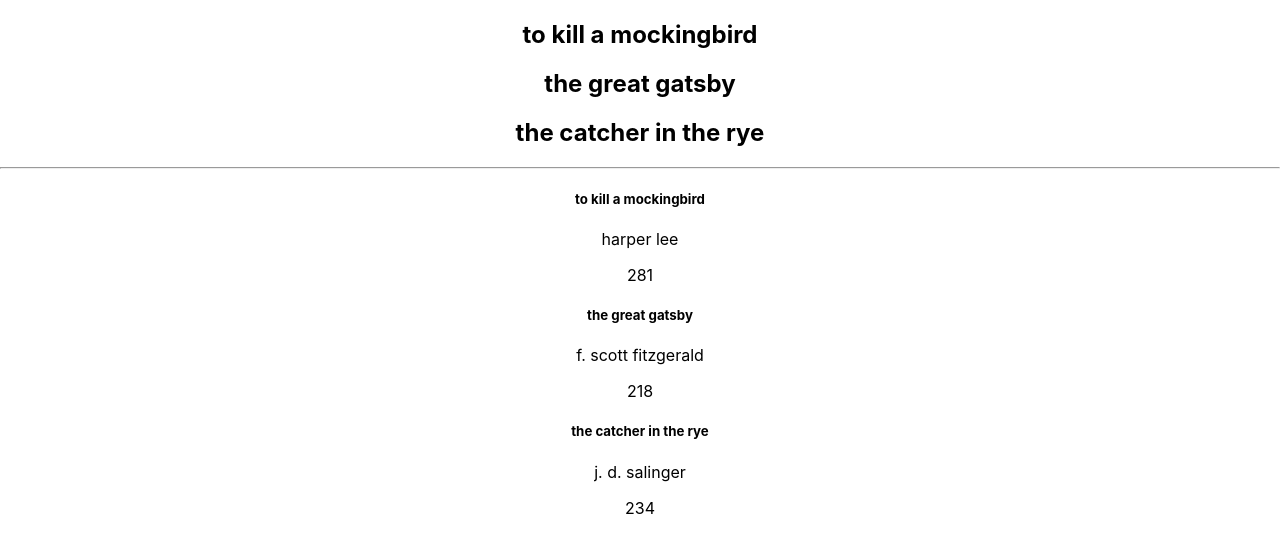
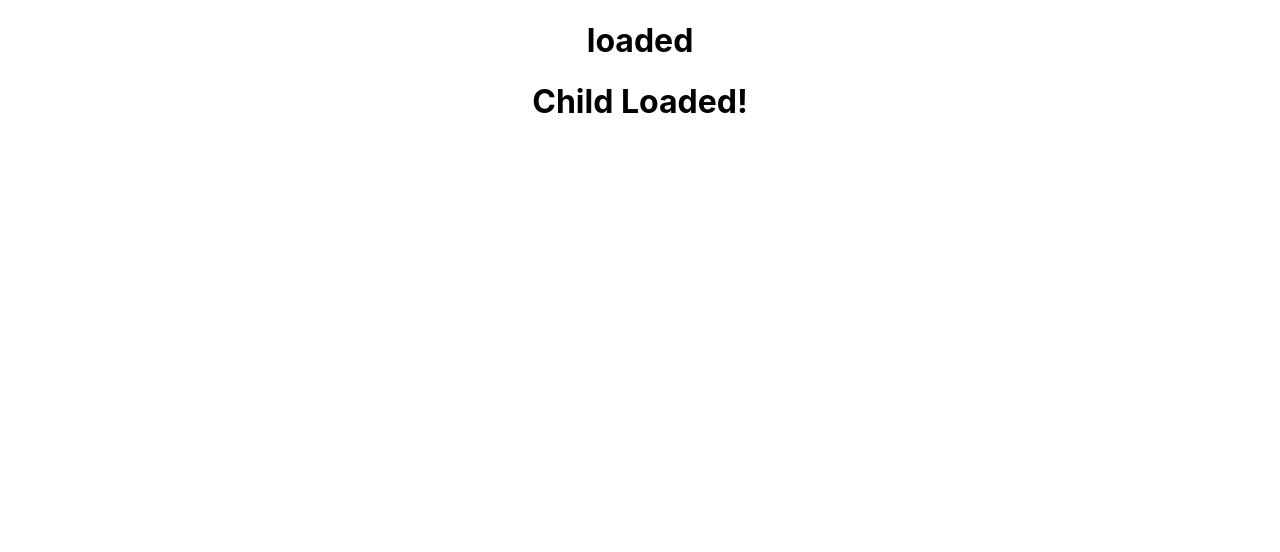
Before and after one commit to SandraBergstrom/react-ci-fepo, a React (Create React App) app in the folder my-app/: page / in a window 1280 px wide. Shown: the top 552 px of the page. Built offline with nearby package versions, Linux system fonts and the light colour scheme.

Commit message:
Component did mount

```diff
--- a/my-app/src/App.js
+++ b/my-app/src/App.js
@@ -9,11 +9,12 @@
 // import NestingComponents from './components/NestingComponents';
 import MethodsAsPropsParent from './components/MethodsAsPropsParent';
 import RenderingLists from './components/RenderingLists';
+import LifeCyclesCDM from './components/LifeCyclesCDM';
 
 function App() {
   return (
     <div className="App">
-      <RenderingLists />
+      <LifeCyclesCDM />
     </div>
   );
 }
--- /dev/null
+++ b/my-app/src/components/LifeCyclesCDM.js
@@ -0,0 +1,39 @@
+import React, { Component } from 'react'
+import LifeCyclesCDMChild from './LifeCyclesCDMChild'
+
+export class LifeCyclesCDM extends Component {
+  constructor(props) {
+    console.log('contstructor called')
+    super(props)
+
+    this.state = {
+       data: 'loading'
+    }
+  }
+
+  getData() {
+    console.log('this.getData() called')
+    setTimeout(() => {
+      console.log('data fetched')
+      this.setState({
+        data: 'loaded'
+      })
+    }, 3000)
+  }
+  componentDidMount() {
+    console.log('component mounted')
+    this.getData()
+  }
+
+  render() {
+    console.log('render method called')
+    return (
+      <div>
+        <h1>{this.state.data}</h1>
+        <LifeCyclesCDMChild />
+      </div>
+    )
+  }
+}
+
+export default LifeCyclesCDM
--- /dev/null
+++ b/my-app/src/components/LifeCyclesCDMChild.js
@@ -0,0 +1,41 @@
+
+import React, { Component } from 'react'
+
+export class LifeCyclesCDMChild extends Component {
+
+  constructor(props) {
+    console.log('Child Constructor Called')
+    super(props)
+
+    this.state = {
+      data: 'Child Loading...',
+    }
+  }
+
+  getData() {
+    console.log('Child getData() called')
+    setTimeout(() => {
+      console.log('Child Data fetched!')
+      this.setState({
+        data: 'Child Loaded!'
+      })
+    }, 3000)
+  }
+
+  componentDidMount() {
+    console.log('Child Component mounted')
+    this.getData();
+  }
+
+
+  render() {
+    console.log('Child Render method called')
+    return (
+      <div>
+        <h1>{this.state.data}</h1>
+      </div>
+    )
+  }
+}
+
+export default LifeCyclesCDMChild
```
